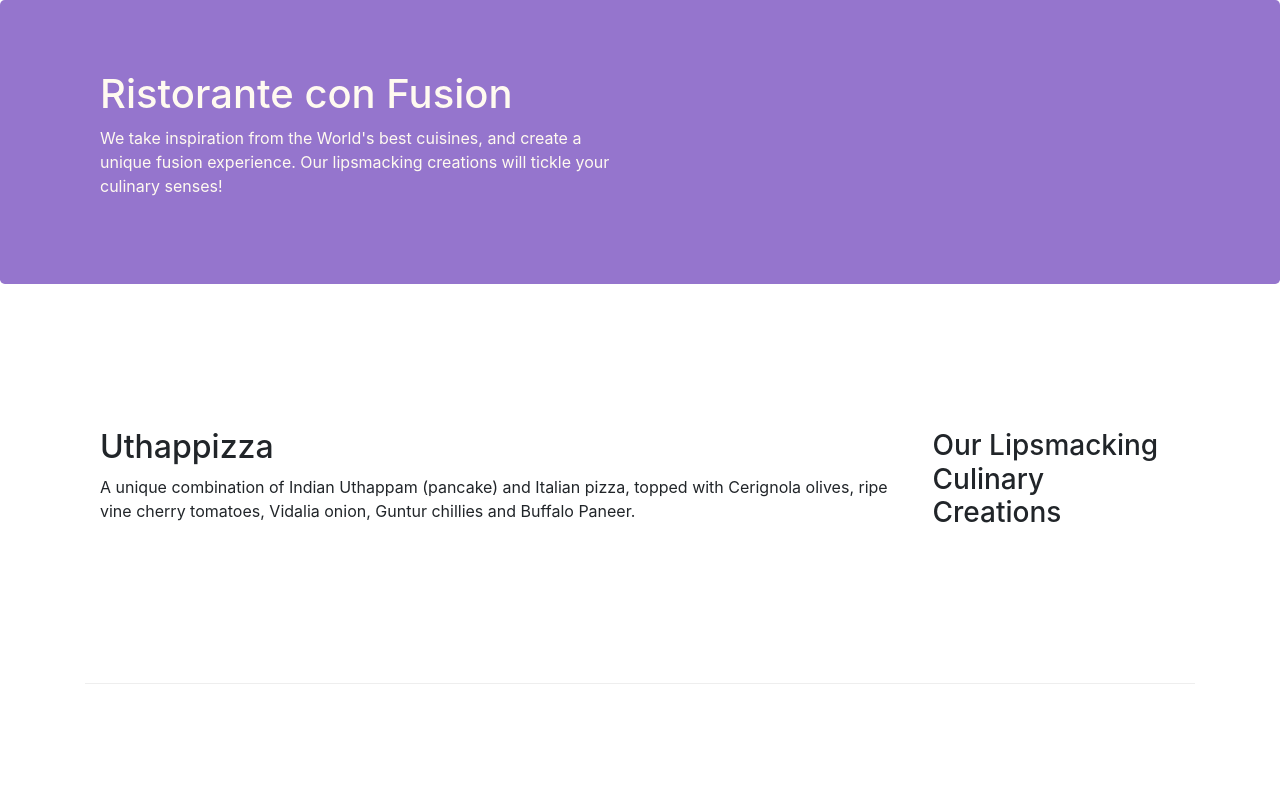
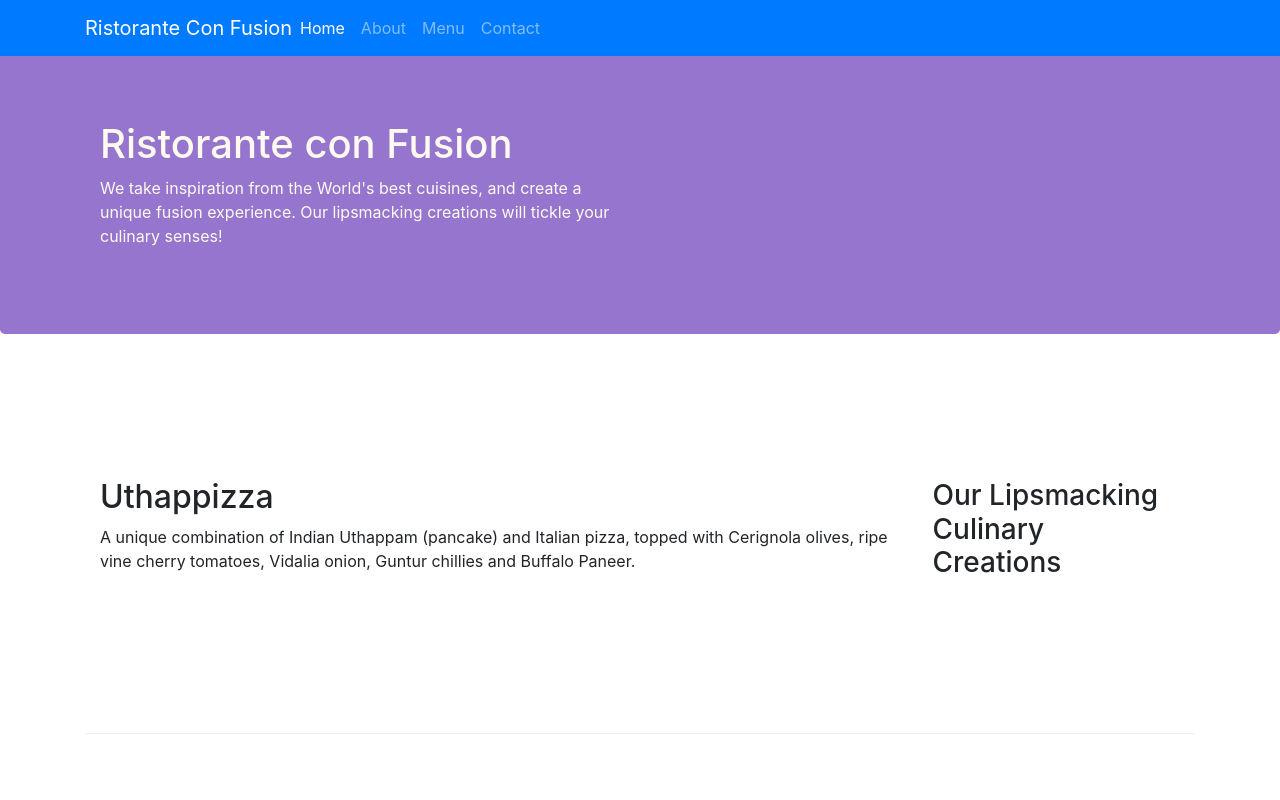
Before and after one commit to kd0007/bootstrap4, a website: page index.html in a window 1280 px wide. Shown: the top 800 px of the page. Drawn offline with nearby package versions, Linux system fonts and the light colour scheme.

Commit message:
nav-commit

```diff
--- a/css/styles.css
+++ b/css/styles.css
@@ -27,3 +27,13 @@
     margin: 0px;
     color: #0f0f0f;
 }
+body{
+    padding: 50px 0px 0px 0px;
+    z-index: 0;
+
+
+}
+.navbar-dark{
+    background-color: #512DAB;
+
+}
--- a/index.html
+++ b/index.html
@@ -13,6 +13,30 @@
 </head>
 
 <body>
+
+    <nav class="navbar navbar-dark navbar-expand-sm bg-primary fixed-top">
+        <div class="container">
+            <button class="navbar-toggler" type="button" data-toggle="collapse" data-target="#Navbar">
+                <span class="navbar-toggler-icon"></span>
+            </button>
+            <a class ="navbar-brand mr-auto" href="#">
+               Ristorante Con Fusion </a>
+               <div class="collapse navbar-collapse" id="Navbar">
+                <ul class="navbar-nav mr-auto">
+                    <li class="nav-item active"><a class="nav-link" href="#">Home</a></li>
+                    <li class="nav-item"><a class="nav-link" href="./aboutus.html">About </a></li>
+                    <li class="nav-item"><a class="nav-link" href="#">Menu</a></li>
+                    <li class="nav-item"><a class="nav-link" href="#">Contact</a></li>
+
+                </ul>
+
+               </div>
+
+        </div>
+
+
+
+    </nav>
 
     <header class="jumbotron">
         <div class="container">
```
Also changed, not shown: aboutus.html (+28 -1 lines).
